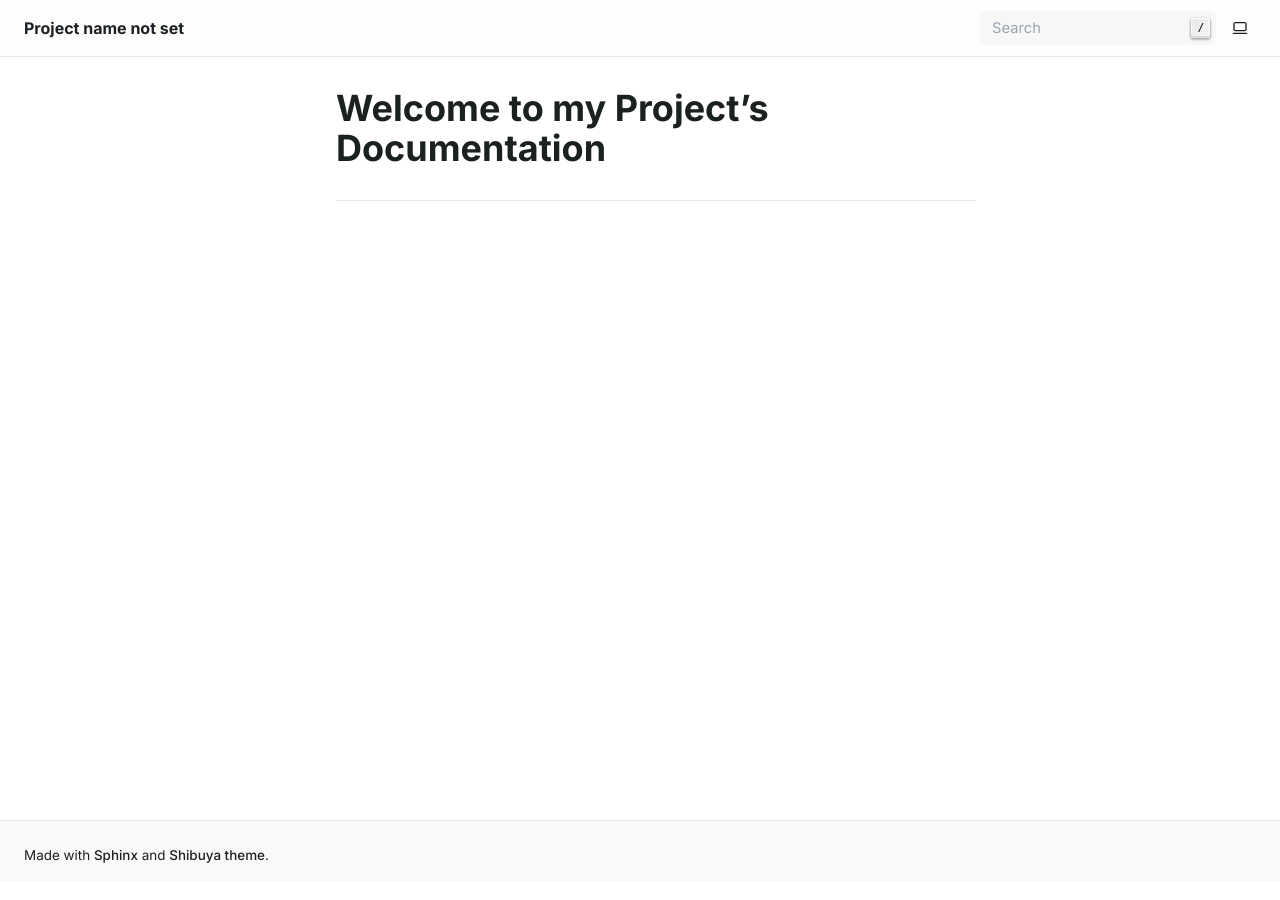
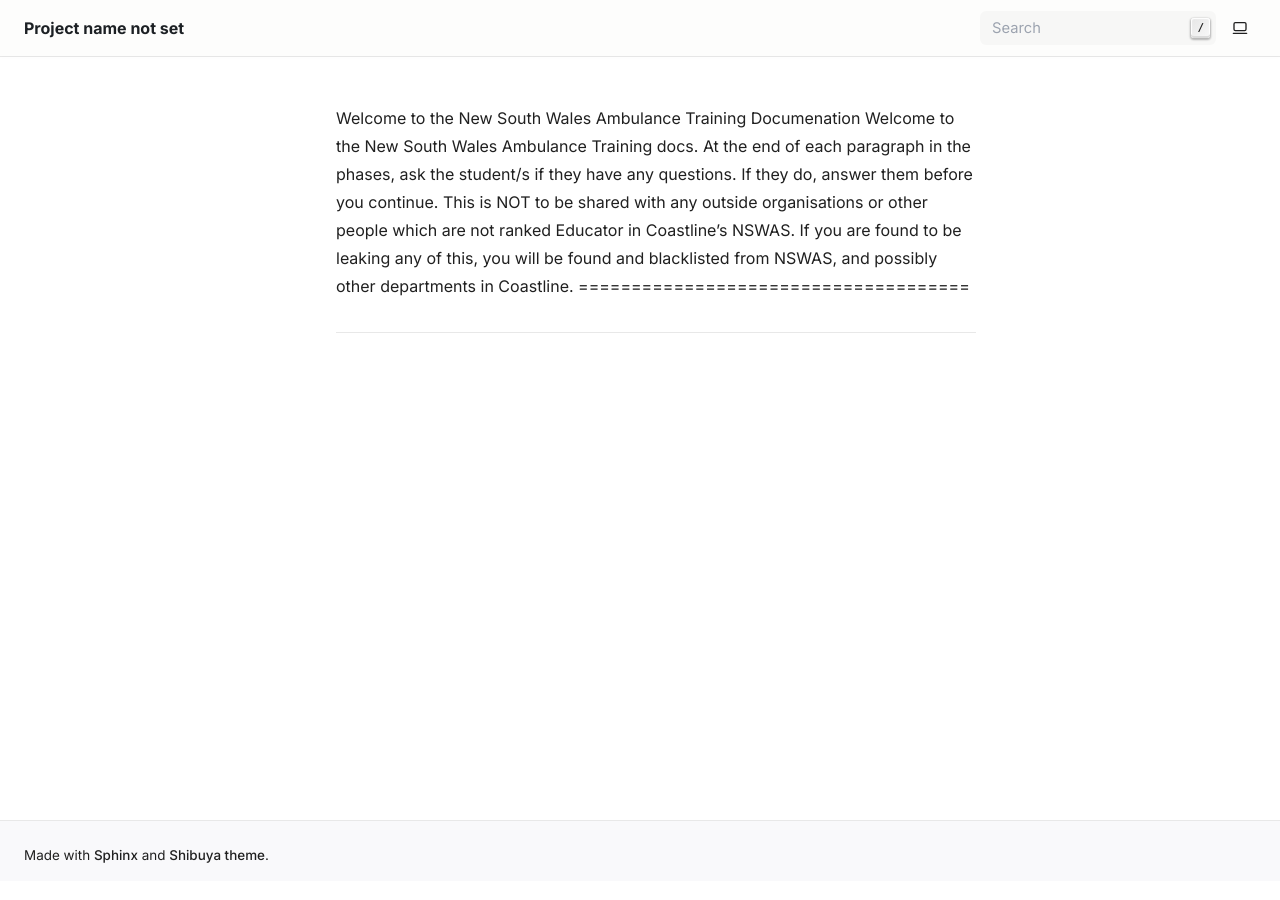
Before and after one commit to NSWAS-Coastline/training-docs, a Sphinx documentation site: the page built from docs/index.rst, in a window 1280 px wide. Built offline with Sphinx 7.4.7, drawn with Linux system fonts in a browser that asks for light colours; pages that are not in the unit, such as notebooks, are missing from menus.

Commit message:
Update index.rst

```diff
--- a/docs/index.rst
+++ b/docs/index.rst
@@ -1,4 +1,6 @@
-Welcome to my Project's Documentation
+Welcome to the New South Wales Ambulance Training Documenation
+Welcome to the New South Wales Ambulance Training docs. At the end of each paragraph in the phases, ask the student/s if they have any questions. If they do, answer them before you continue.
+This is NOT to be shared with any outside organisations or other people which are not ranked Educator in Coastline's NSWAS. If you are found to be leaking any of this, you will be found and blacklisted from NSWAS, and possibly other departments in Coastline.
 =====================================
 
 .. toctree::
```
